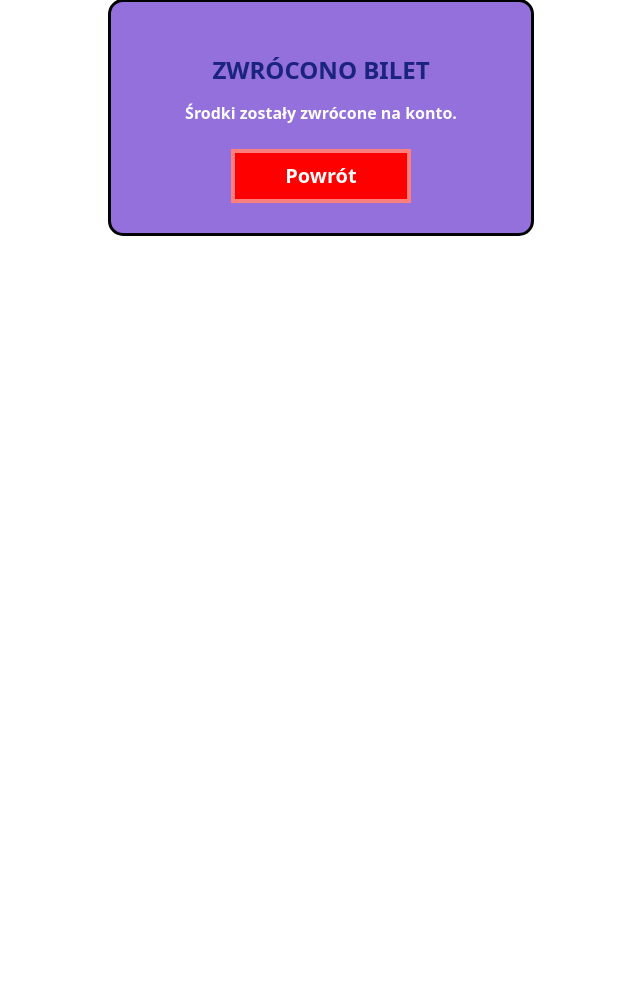
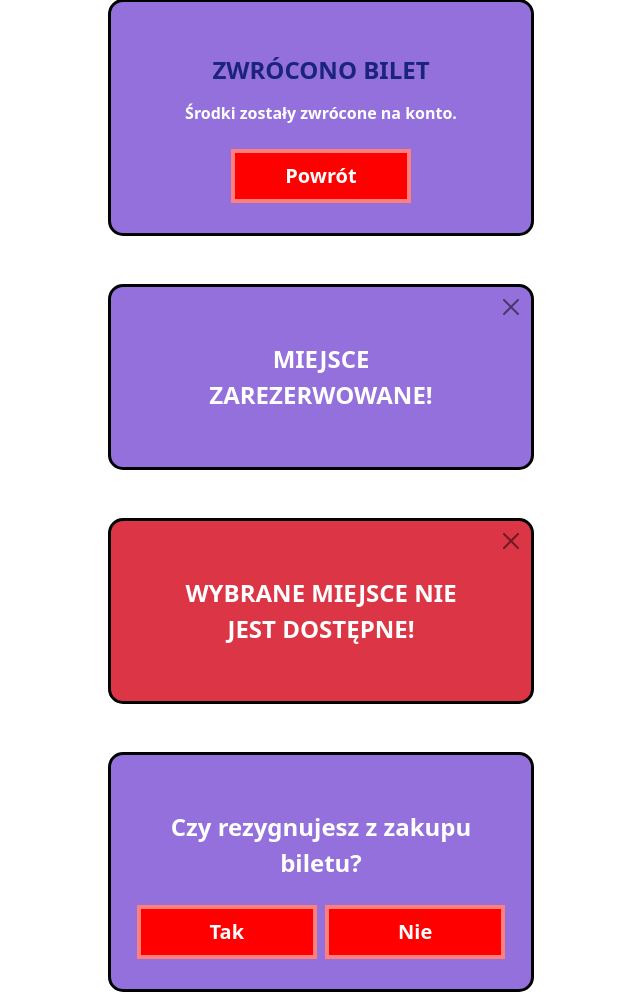
Before and after one commit to Falanger-debug/Train-REC, a Node server app: page /modals in a window 1280 px wide. Shown: the part 941-1941 px from the top of the page, without its empty margins (319-959 px from the left). Before the commit the page ends 1177 px from the top, so only its background shows below. Run offline with Node 20, Linux system fonts and the light colour scheme.

Commit message:
okienka2

```diff
--- a/views/modals.ejs
+++ b/views/modals.ejs
@@ -79,7 +79,45 @@
         </div>
     </div>
 
+    <div class="d-flex justify-content-center align-items-center mt-5">
+        <div class="form-container col-4 mt-6 text-white position-relative" style="background-color: #9370DB;">
+            <button type="button" class="btn-close position-absolute top-0 end-0 m-2" aria-label="Close" onclick="closeWindow()"></button>
 
+            <div class="modal-body p-4 text-center">
+                <p class="mb-0 fw-bold text-white" style="font-size: 1.5rem;">MIEJSCE ZAREZERWOWANE!</p>
+            </div>
+        </div>
+    </div>
+
+    <div class="d-flex justify-content-center align-items-center mt-5">
+        <div class="form-container col-4 mt-6 bg-danger text-white position-relative">
+            <button type="button" class="btn-close position-absolute top-0 end-0 m-2" aria-label="Close" onclick="closeWindow()"></button>
+
+            <div class="modal-body p-4 text-center">
+                <p class="mb-0 fw-bold text-white" style="font-size: 1.5rem;">WYBRANE MIEJSCE NIE JEST DOSTĘPNE!</p>
+            </div>
+        </div>
+    </div>
+
+    <div class="d-flex justify-content-center align-items-center mt-5">
+        <div class="form-container col-4 mt-6" style="background-color: #9370DB;">
+            <div class="modal-body p-4 text-center">
+                <p class="mb-0 fw-bold text-white" style="font-size: 1.5rem;">Czy rezygnujesz z zakupu biletu?</p>
+            </div>
+            <div class="modal-footer d-flex justify-content-center p-0">
+                <div class="d-flex gap-2" style="width: 100%; justify-content: center;">
+                    <button type="button" class="btn btn-lg text-white fs-5 text-decoration-none col-6 py-2 m-0 rounded-0"
+                            style="border: 4px solid #FF7F7F; background-color: #FF0000;">
+                        <strong>Tak</strong>
+                    </button>
+                    <button type="button" class="btn btn-lg text-white fs-5 text-decoration-none col-6 py-2 m-0 rounded-0"
+                            style="border: 4px solid #FF7F7F; background-color: #FF0000;">
+                        <strong>Nie</strong>
+                    </button>
+                </div>
+            </div>
+        </div>
+    </div>
 
 
 
```
